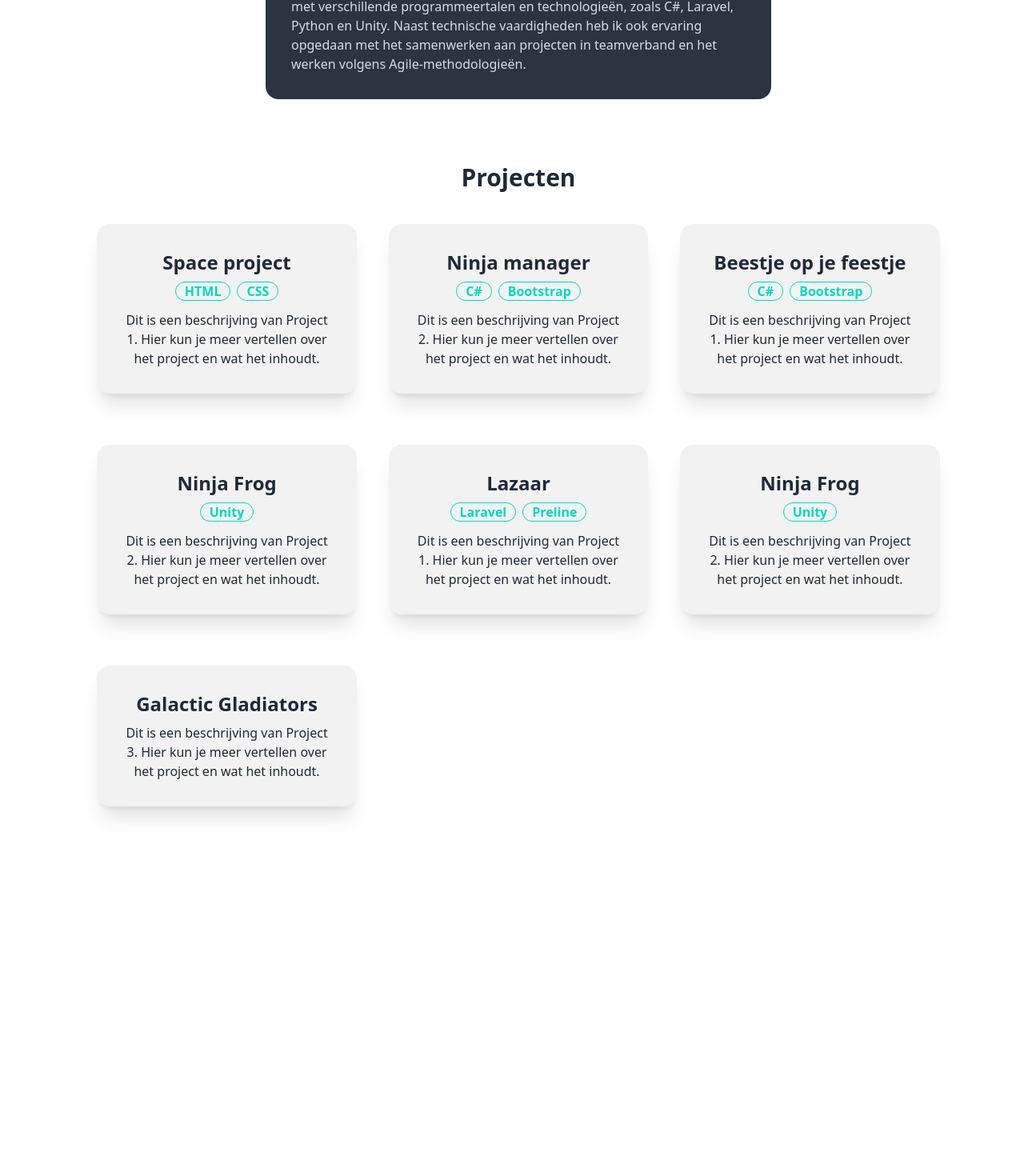
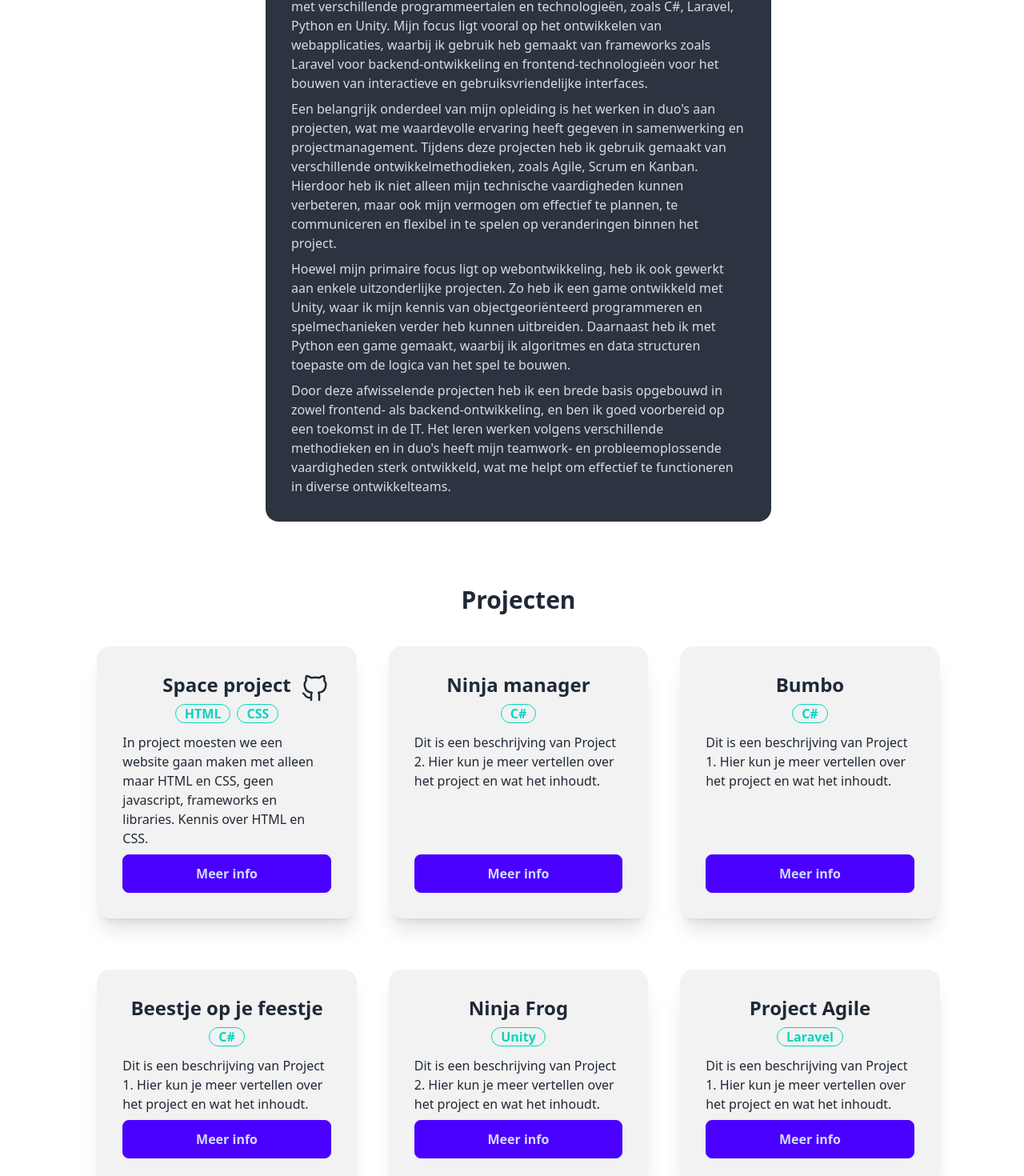
Before and after one commit to Luuk0510/luuk0510.github.io, a Vue app: page /avans in a window 1280 px wide. Shown: the part 240-1710 px from the top of the page at 80% size. Before the commit the page ends 1272 px from the top, so only its background shows below. Built offline with nearby package versions, Linux system fonts and the light colour scheme.

Commit message:
add: avans pages

```diff
--- a/src/main.ts
+++ b/src/main.ts
@@ -1,5 +1,4 @@
 import { createApp } from 'vue'
-import { createPinia } from 'pinia'
 import { MotionPlugin } from '@vueuse/motion'
 
 import App from './App.vue'
@@ -9,7 +8,6 @@ import 'animate.css';
 
 const app = createApp(App)
 
-app.use(createPinia())
 app.use(router)
 app.use(MotionPlugin)
 
--- a/src/views/avans/Avans.vue
+++ b/src/views/avans/Avans.vue
@@ -1,48 +1,59 @@
 <script setup lang="ts">
 import { ref } from 'vue'
 
-// Project data
+import IconGitHub from '@/components/icons/IconGitHub.vue';
+
 const projects = ref([
     {
         title: 'Space project',
         badges: ['HTML', 'CSS'],
-    description: 'Dit is een beschrijving van Project 1. Hier kun je meer vertellen over het project en wat het inhoudt.',
-    delay: 1000,
+        description: 'In project moesten we een website gaan maken met alleen maar HTML en CSS, geen javascript, frameworks en libraries. Kennis over HTML en CSS.',
+        link: 'https://github.com/Luuk0510/space-project'
     },
     {
         title: 'Ninja manager',
-    badges: ['C#', 'Bootstrap'],
+        badges: ['C#'],
         description: 'Dit is een beschrijving van Project 2. Hier kun je meer vertellen over het project en wat het inhoudt.',
-    delay: 1200,
+    },
+    {
+        title: 'Bumbo',
+        badges: ['C#'],
+        description: 'Dit is een beschrijving van Project 1. Hier kun je meer vertellen over het project en wat het inhoudt.',
     },
     {
         title: 'Beestje op je feestje',
-    badges: ['C#', 'Bootstrap'],
+        badges: ['C#'],
         description: 'Dit is een beschrijving van Project 1. Hier kun je meer vertellen over het project en wat het inhoudt.',
-    delay: 1400,
     },
     {
         title: 'Ninja Frog',
         badges: ['Unity'],
         description: 'Dit is een beschrijving van Project 2. Hier kun je meer vertellen over het project en wat het inhoudt.',
-    delay: 1600,
     },
     {
-    title: 'Lazaar',
-    badges: ['Laravel', 'Preline'],
+        title: 'Project Agile',
+        badges: ['Laravel'],
         description: 'Dit is een beschrijving van Project 1. Hier kun je meer vertellen over het project en wat het inhoudt.',
-    delay: 1800,
     },
     {
-    title: 'Ninja Frog',
-    badges: ['Unity'],
-    description: 'Dit is een beschrijving van Project 2. Hier kun je meer vertellen over het project en wat het inhoudt.',
-    delay: 2000,
+        title: 'Bazaar website',
+        badges: ['Laravel'],
+        description: 'Dit is een beschrijving van Project 1. Hier kun je meer vertellen over het project en wat het inhoudt. Tailwind met Preline library',
+    },
+    {
+        title: 'Bazaar transport',
+        badges: ['Javascript'],
+        description: 'Dit is een beschrijving van Project 1. Hier kun je meer vertellen over het project en wat het inhoudt.',
     },
     {
         title: 'Galactic Gladiators',
+        badges: ['Python'],
         description: 'Dit is een beschrijving van Project 3. Hier kun je meer vertellen over het project en wat het inhoudt.',
-    delay: 2200,
+    },
+    {
+        title: 'De Gouden Draak',
+        badges: ['Laravel', 'Vue'],
+        description: 'Dit is een beschrijving van Project 3. Hier kun je meer vertellen over het project en wat het inhoudt.',
     }
 ])
 </script>
@@ -58,9 +69,35 @@ const projects = ref([
                     <p>
                         Ik ben momenteel een derdejaars student Informatica aan Avans Hogeschool in Den Bosch. Tijdens
                         mijn studie heb ik geleerd om te werken met verschillende programmeertalen en technologieën,
-                        zoals C#, Laravel, Python en Unity. Naast technische vaardigheden heb ik ook ervaring opgedaan
-                        met het samenwerken aan projecten in teamverband en het werken volgens Agile-methodologieën.
+                        zoals C#, Laravel, Python en Unity. Mijn focus ligt vooral op het ontwikkelen van
+                        webapplicaties, waarbij ik gebruik heb gemaakt van frameworks zoals Laravel voor
+                        backend-ontwikkeling en frontend-technologieën voor het bouwen van interactieve en
+                        gebruiksvriendelijke interfaces.
                     </p>
+                    <p>
+                        Een belangrijk onderdeel van mijn opleiding is het werken in duo's aan projecten, wat me
+                        waardevolle ervaring heeft gegeven in samenwerking en projectmanagement. Tijdens deze projecten
+                        heb ik gebruik gemaakt van verschillende ontwikkelmethodieken, zoals Agile, Scrum en Kanban.
+                        Hierdoor heb ik niet alleen mijn technische vaardigheden kunnen verbeteren, maar ook mijn
+                        vermogen om effectief te plannen, te communiceren en flexibel in te spelen op veranderingen
+                        binnen het project.
+                    </p>
+                    <p>
+                        Hoewel mijn primaire focus ligt op webontwikkeling, heb ik ook gewerkt aan enkele uitzonderlijke
+                        projecten. Zo heb ik een game ontwikkeld met Unity, waar ik mijn kennis van objectgeoriënteerd
+                        programmeren en spelmechanieken verder heb kunnen uitbreiden. Daarnaast heb ik met Python een
+                        game gemaakt, waarbij ik algoritmes en data structuren toepaste om de logica van het spel te
+                        bouwen.
+                    </p>
+                    <p>
+                        Door deze afwisselende projecten heb ik een brede basis opgebouwd in zowel frontend- als
+                        backend-ontwikkeling, en ben ik goed voorbereid op een toekomst in de IT. Het leren werken
+                        volgens verschillende methodieken en in duo's heeft mijn teamwork- en probleemoplossende
+                        vaardigheden sterk ontwikkeld, wat me helpt om effectief te functioneren in diverse
+                        ontwikkelteams.
+                    </p>
+
+
                 </div>
             </div>
         </section>
@@ -68,27 +105,25 @@ const projects = ref([
             <h2 class="text-3xl font-black text-center mb-10">Projecten</h2>
 
             <div class="grid grid-cols-1 sm:grid-cols-2 lg:grid-cols-3 gap-10 lg:w-5/6 w-full">
-                <div
-                    v-for="(project, index) in projects"
-                    :key="index"
-                    v-motion
+                <div v-for="(project, index) in projects" :key="index" v-motion
                     :initial="{ opacity: 0, x: (Math.floor(index / 3) % 2 === 0) ? -200 : 200 }"
-                    :enter="{ opacity: 1, x: 0 }"
-                    :delay="project.delay"
-                    :duration="500"
-                    class="card bg-base-200 shadow-xl mb-6"
-                >
+                    :enter="{ opacity: 1, x: 0 }" :delay="1000 + (index * 200)" :duration="500"
+                    class="card bg-base-200 shadow-xl mb-6">
                     <div class="card-body">
-                        <h3 class="text-2xl text-center font-bold">{{ project.title }}</h3>
+                        <div class="relative">
+                            <h3 class="text-2xl font-bold text-center">{{ project.title }}</h3>
+                            <a v-if="project.link" :href="project.link" target="_blank" class="absolute right-0 top-0">
+                                <IconGitHub size="40px" />
+                            </a>
+                        </div>
                         <div v-if="project.badges" class="flex justify-center items gap-x-2 mb-1">
-                                <div
-                                    v-for="(badge, i) in project.badges"
-                                    :key="i"
+                            <div v-for="(badge, i) in project.badges" :key="i"
                                 class="badge badge-accent badge-outline badge-lg font-bold">
                                 {{ badge }}
                             </div>
                         </div>
-                        <p>{{ project.description }}</p>
+                        <p class="text-start">{{ project.description }}</p>
+                        <router-link to="/" class="btn btn-primary text-base">Meer info</router-link>
                     </div>
                 </div>
             </div>
```
Lines whose indentation alone changed are shown as unchanged.
